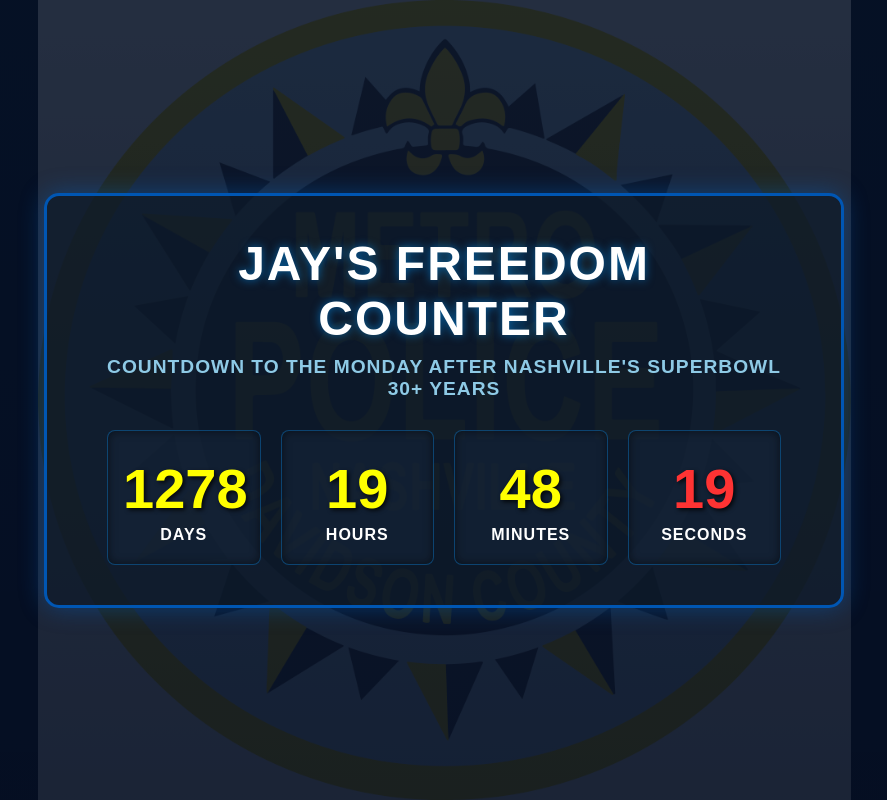
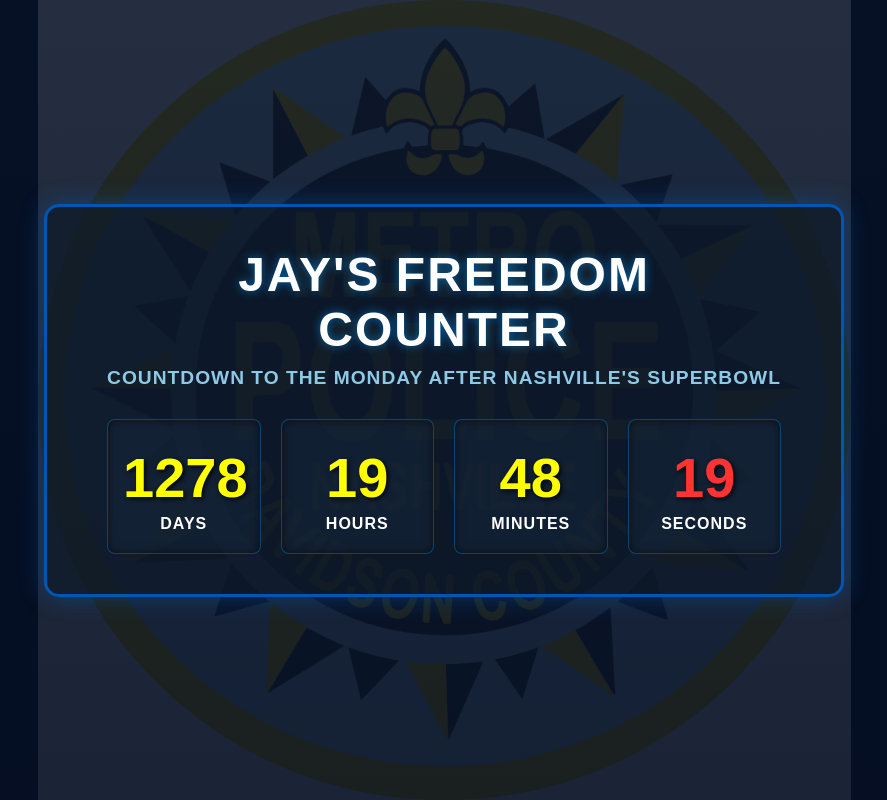
Before and after one commit to trashy1551/Jays-Freedom, a plain HTML site: page index.html in a window 1280 px wide. Shown: the whole page, without its empty margins (196-1083 px from the left). Drawn offline with Linux system fonts and the light colour scheme.

Commit message:
Update index.html

```diff
--- a/index.html
+++ b/index.html
@@ -134,7 +134,7 @@
 
     <div class="container">
         <h1>Jay's Freedom Counter</h1>
-        <div class="subtitle">Countdown to the monday after Nashville's Superbowl   30+ years</div>
+        <div class="subtitle">Countdown to the monday after Nashville's Superbowl</div>
 
         <div class="countdown-wrapper">
             <div class="time-box">
```
